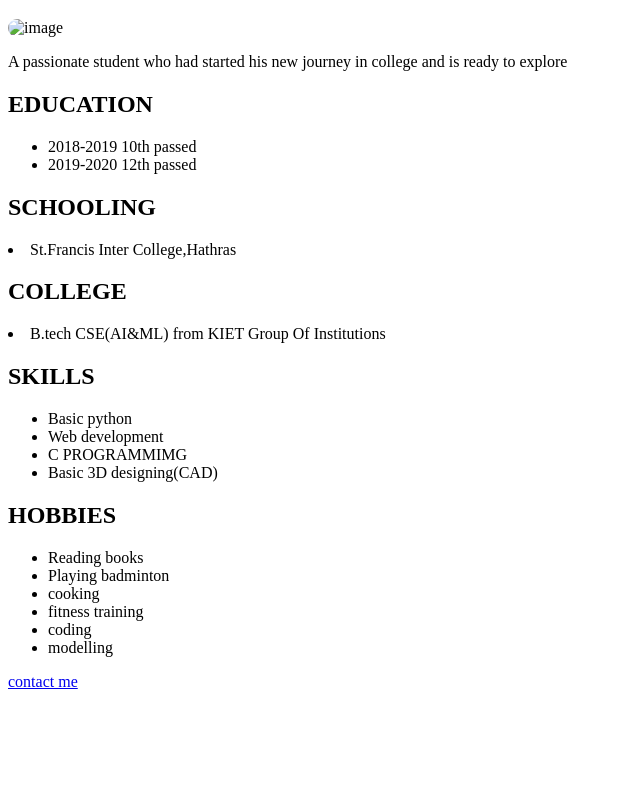
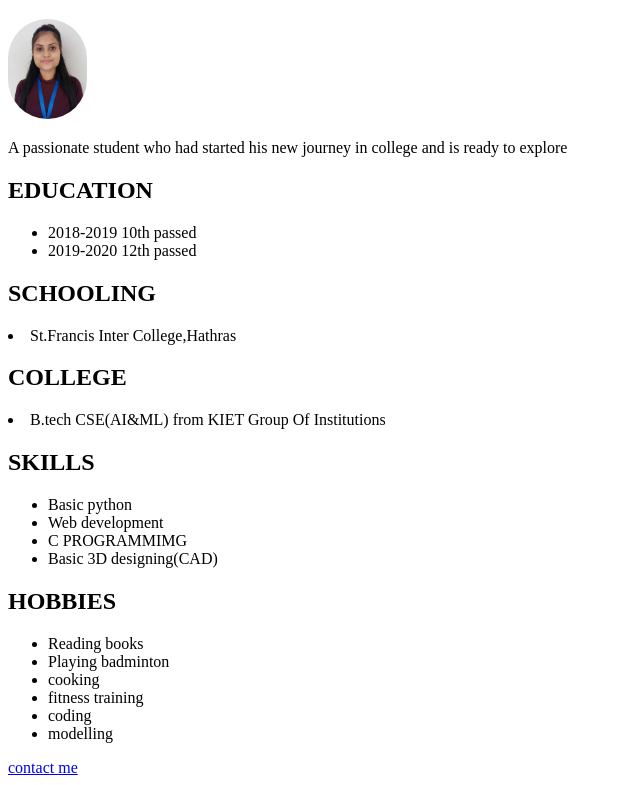
Before and after one commit to rachit-goyal1071/CODEBREWERS, a plain HTML site: page index.html in a window 1280 px wide. Shown: the part 61-846 px from the top of the page, without its empty margins (0-640 px from the left). Before the commit the page ends 800 px from the top, so only its background shows below. Drawn offline with Linux system fonts and the light colour scheme.

Commit message:
Update index.html

```diff
--- a/index.html
+++ b/index.html
@@ -18,7 +18,7 @@
 <body>
     <div class="container">
         <h1>Manya Bansal</h1>
-        <img src="pictures/profile.jpeg" alt="image" height="100px">
+        <img src="./profile.jpeg" alt="image" height="100px">
         <p>A passionate student who had started his new journey in college and is ready to explore</p>
     </div>
     <h2>EDUCATION</h2>
```
